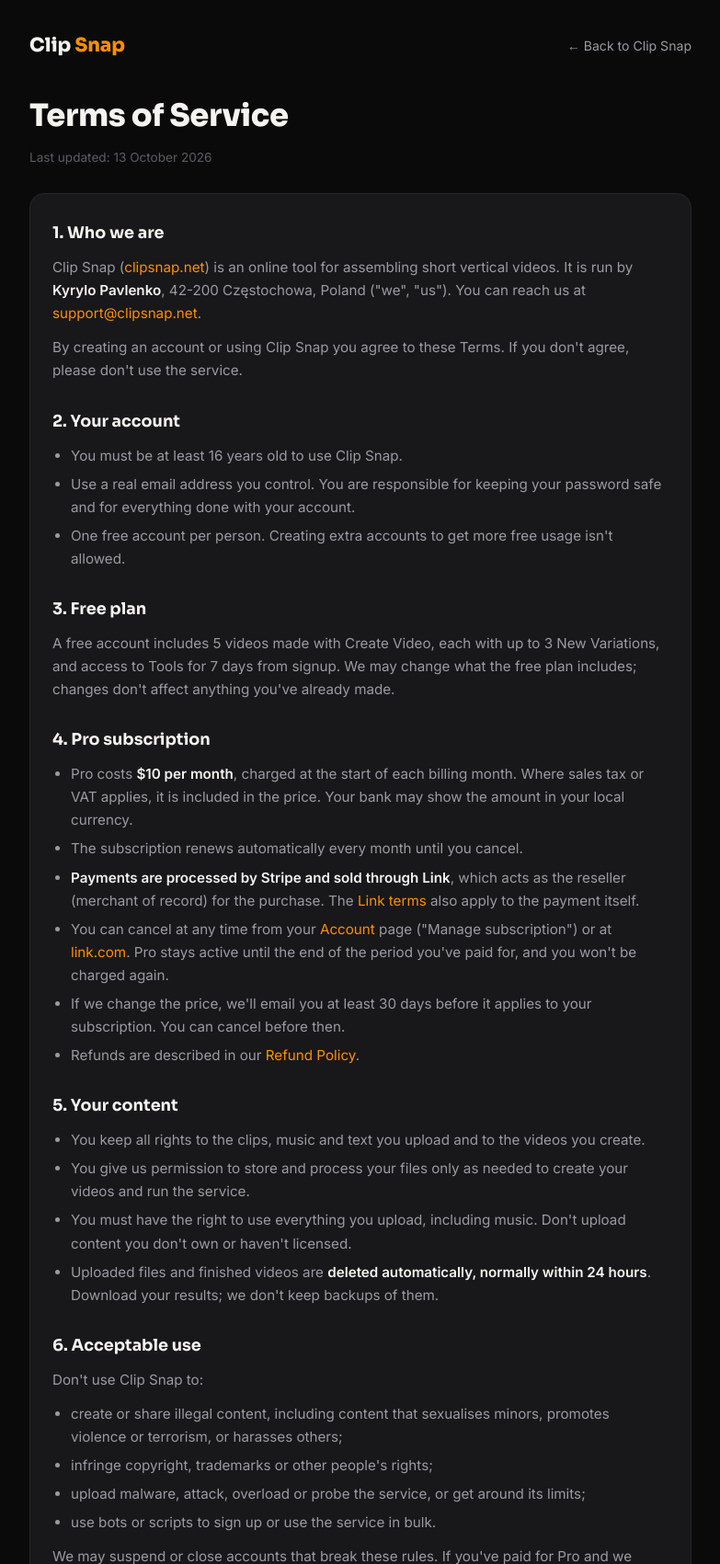
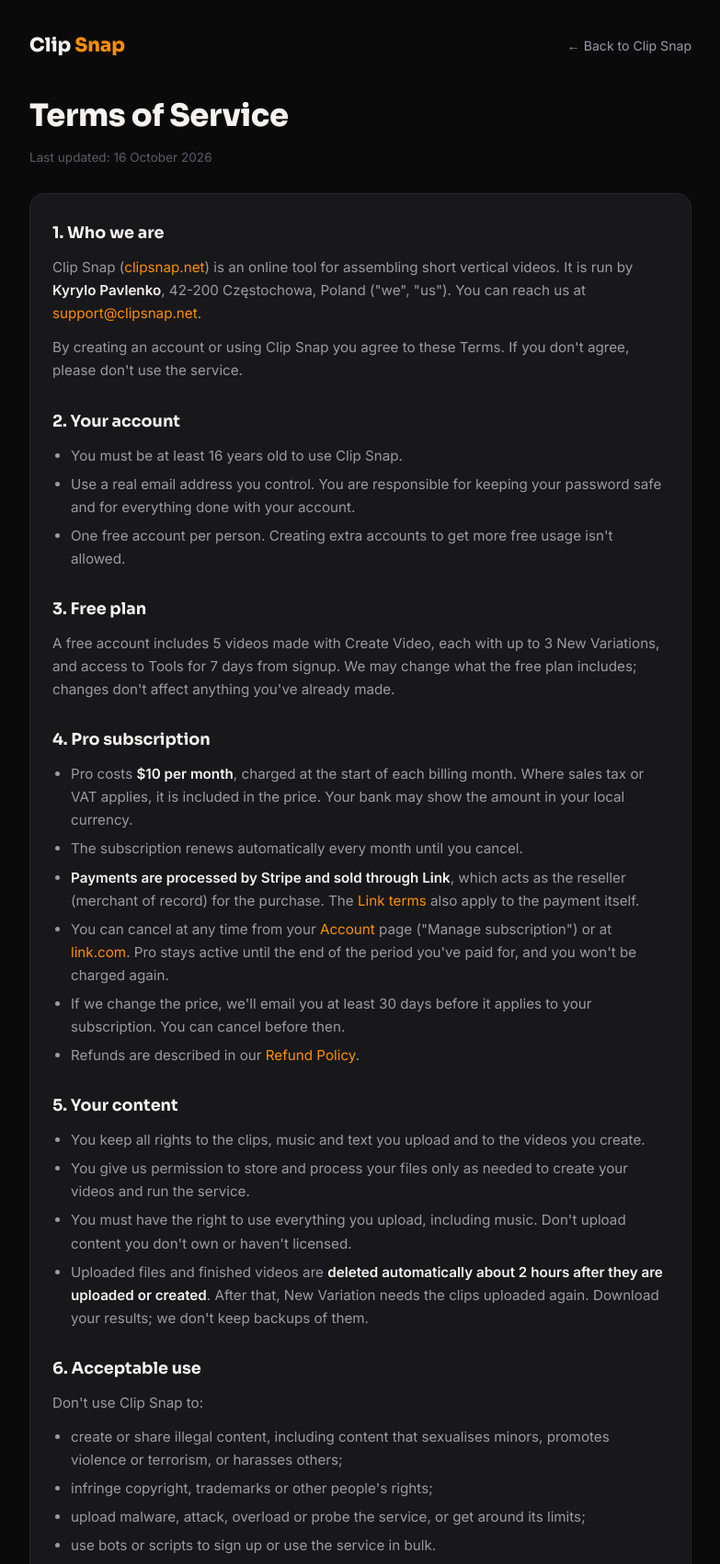
Before and after one commit to minakov981-cyber/video-compositor-public, a Flask app: page /terms in a window 1280 px wide. Shown: the top 1701 px of the page at 92% size, without its empty margins (248-1031 px from the left). Run offline with Flask 3, Linux system fonts and the light colour scheme; parts of the project's set-up code (start-up, migrations or seed data) failed here and were passed over.

Commit message:
Cap videos at 5 minutes and keep files for 2 hours
- compose_video plans every clip's length first and refuses videos over
  MAX_VIDEO_SECONDS (300) before encoding; it's a ValueError, so the free
  video is refunded and Sentry isn't notified
- Editor: the duration estimate turns red with "over the 5-minute limit"
  and Create Video shows a message instead of uploading; polling waits
  15 minutes instead of 5 so long renders aren't reported as timeouts
- Uploads and renders are deleted after FILE_RETENTION_HOURS (default 2,
  from CLEANUP_MAX_AGE_HOURS); cleanup runs every 15 minutes. Terms,
  Privacy and a hint under the download buttons use the same value

Co-Authored-By: Claude Opus 5.5 <noreply@anthropic.com>

```diff
--- a/app.py
+++ b/app.py
@@ -22,7 +22,8 @@ from werkzeug.middleware.proxy_fix import ProxyFix
 
 from cleanup import cleanup_old_files
 from tools import TOOL_OPTIONS, output_name, run_tool
-from compositor import TRANSITIONS, clip_speed, compose_video, extract_audio_mp3, normalize_export_opts
+from compositor import (MAX_VIDEO_SECONDS, TRANSITIONS, clip_speed, compose_video, extract_audio_mp3,
+                        normalize_export_opts)
 from db import (clear_magic_token, get_user, get_user_by_token, grant_trial,
                 init_db, set_magic_token, set_password, upsert_user_paid,
                 create_user, mark_welcome_seen, use_generation, refund_generation,
@@ -84,12 +85,19 @@ TURNSTILE_SITE_KEY   = os.environ.get("TURNSTILE_SITE_KEY", "")
 TURNSTILE_SECRET_KEY = os.environ.get("TURNSTILE_SECRET_KEY", "")
 TURNSTILE_VERIFY_URL = "https://challenges.cloudflare.com/turnstile/v0/siteverify"
 
+# Uploads and rendered videos are deleted this many hours after they were written (cleanup loop,
+# Terms, Privacy and the editor's download hint all use it). Keep it small: the Railway volume is 5 GB.
+try:
+    FILE_RETENTION_HOURS = max(1, int(os.environ.get("CLEANUP_MAX_AGE_HOURS", "2")))
+except ValueError:
+    FILE_RETENTION_HOURS = 2
+
 # Operator details shown on the legal pages (Terms, Privacy, Refunds)
 LEGAL = {
     "owner":    os.environ.get("LEGAL_OWNER_NAME", "Kyrylo Pavlenko"),
     "location": os.environ.get("LEGAL_LOCATION", "42-200 Częstochowa, Poland"),
     "email":    os.environ.get("LEGAL_CONTACT_EMAIL", "support@clipsnap.net"),
-    "updated":  "13 October 2026",
+    "updated":  "16 October 2026",
 }
 
 # NOTE: цей семафор per-process. З N gunicorn workers реальний максимум одночасних
@@ -128,13 +136,10 @@ def _purge_orphaned_sessions():
 
 def _cleanup_loop():
     try:
-        interval = int(os.environ.get("CLEANUP_INTERVAL_MINUTES", "60"))
+        interval = int(os.environ.get("CLEANUP_INTERVAL_MINUTES", "15"))
     except ValueError:
-        interval = 60
-    try:
-        max_age = int(os.environ.get("CLEANUP_MAX_AGE_HOURS", "24"))
-    except ValueError:
-        max_age = 24
+        interval = 15
+    max_age = FILE_RETENTION_HOURS
 
     # NOTE: gunicorn is configured with --workers 1; with multiple workers
     # this thread would run in each worker — move cleanup to a separate process
@@ -255,7 +260,8 @@ def _start_session(email):
 
 @app.context_processor
 def _inject_template_globals():
-    return {"turnstile_site_key": TURNSTILE_SITE_KEY, "legal": LEGAL}
+    return {"turnstile_site_key": TURNSTILE_SITE_KEY, "legal": LEGAL,
+            "file_retention_hours": FILE_RETENTION_HOURS, "max_video_seconds": MAX_VIDEO_SECONDS}
 
 
 def _is_human() -> bool:
--- a/compositor.py
+++ b/compositor.py
@@ -56,6 +56,9 @@ XFADE_TYPES = [
 TRANSITIONS = {"none", "random", *XFADE_TYPES}
 
 CLIP_SPEEDS = (0.5, 1.0, 1.5, 2.0)
+
+# Longest video Create Video / New Variation will render (the editor shows the same limit)
+MAX_VIDEO_SECONDS = 300
 
 
 def clip_speed(value):
@@ -428,8 +431,9 @@ def compose_video(hook_clips, middle_clips, final_clips, audio,
 
     # ── Step 1: process each clip to normalised w×h segments ──
     any_audio = any(clip_audios.get(p, False) for p in ordered)
-    processed = []
-    for i, clip_path in enumerate(ordered):
+    # Plan every clip's length first, so an over-long video is refused before any encoding
+    plan = []
+    for clip_path in ordered:
         clip_dur = get_video_duration(clip_path)
         is_final = "final" in os.path.basename(clip_path).lower()
 
@@ -459,7 +463,21 @@ def compose_video(hook_clips, middle_clips, final_clips, audio,
             eff_max    = min(max_dur, eff_clip_dur) if eff_clip_dur > 0 else max_dur
             eff_min    = min(min_dur, eff_max)
             actual_dur = random.uniform(eff_min, eff_max)
+        plan.append((clip_path, is_final, trim_start, speed, actual_dur))
 
+    planned = sum(p[-1] for p in plan)
+    if transition in TRANSITIONS and transition != "none" and len(plan) > 1:
+        # Same overlap _join_with_transitions applies
+        d = round(max(0.1, min(transition_duration, 0.45 * min(p[-1] for p in plan))), 3)
+        planned -= d * (len(plan) - 1)
+    if planned > MAX_VIDEO_SECONDS + 0.5:
+        raise ValueError(
+            f"Videos can be up to {MAX_VIDEO_SECONDS // 60} minutes, this one would be "
+            f"{int(planned // 60)}m {int(planned % 60)}s. Shorten the clips or lower Duration per clip."
+        )
+
+    processed = []
+    for i, (clip_path, is_final, trim_start, speed, actual_dur) in enumerate(plan):
         # Text overlay is skipped on the "final" clip
         active_dt  = [] if (is_final or not drawtext_filters) else drawtext_filters
         keep_audio = clip_audios.get(clip_path, False)
--- a/templates/privacy.html
+++ b/templates/privacy.html
@@ -38,7 +38,7 @@ These are needed for the service to work, so no consent banner is required. Clou
 
 <h2>5. How long we keep data</h2>
 <ul>
-  <li><strong>Uploaded files and finished videos:</strong> deleted automatically, normally within 24 hours.</li>
+  <li><strong>Uploaded files and finished videos:</strong> deleted automatically about {{ file_retention_hours }} hour{{ 's' if file_retention_hours != 1 }} after they are uploaded or created.</li>
   <li><strong>IP-based security records:</strong> deleted after 24 hours.</li>
   <li><strong>Account data:</strong> kept while your account exists, and deleted when you ask us to delete the account.</li>
   <li><strong>Payment records:</strong> kept by Stripe/Link for as long as tax and accounting laws require.</li>
--- a/templates/terms.html
+++ b/templates/terms.html
@@ -37,7 +37,8 @@ and access to Tools for 7 days from signup. We may change what the free plan inc
   <li>You keep all rights to the clips, music and text you upload and to the videos you create.</li>
   <li>You give us permission to store and process your files only as needed to create your videos and run the service.</li>
   <li>You must have the right to use everything you upload, including music. Don't upload content you don't own or haven't licensed.</li>
-  <li>Uploaded files and finished videos are <strong>deleted automatically, normally within 24 hours</strong>. Download your results; we don't keep backups of them.</li>
+  <li>Uploaded files and finished videos are <strong>deleted automatically about {{ file_retention_hours }} hour{{ 's' if file_retention_hours != 1 }} after they are uploaded or created</strong>.
+    After that, New Variation needs the clips uploaded again. Download your results; we don't keep backups of them.</li>
 </ul>
 
 <h2>6. Acceptable use</h2>
```
Also changed, not shown: templates/app.html (+14 -3 lines).
